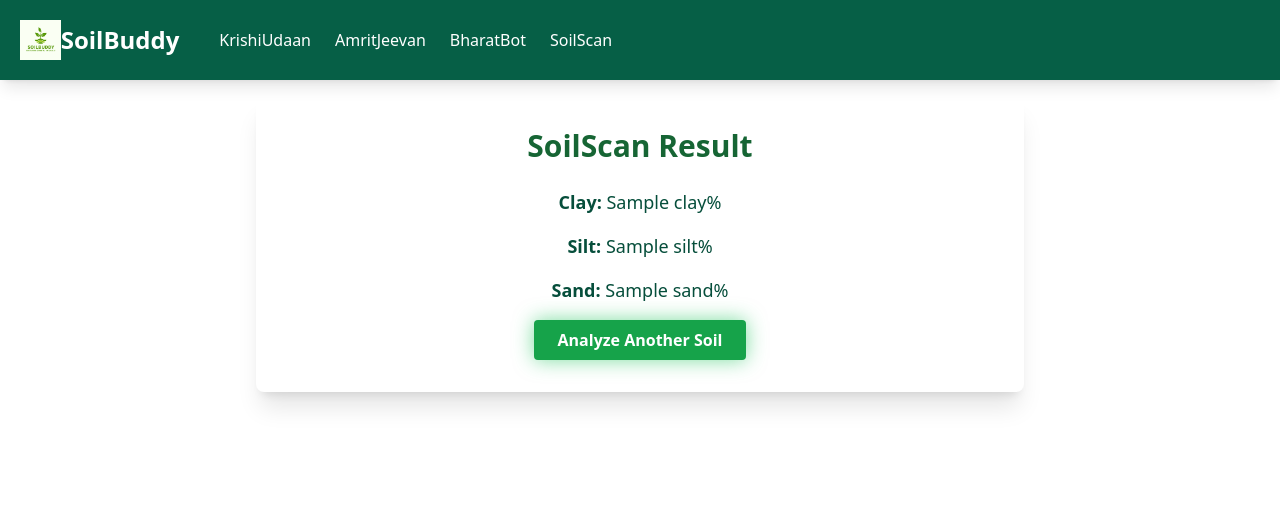
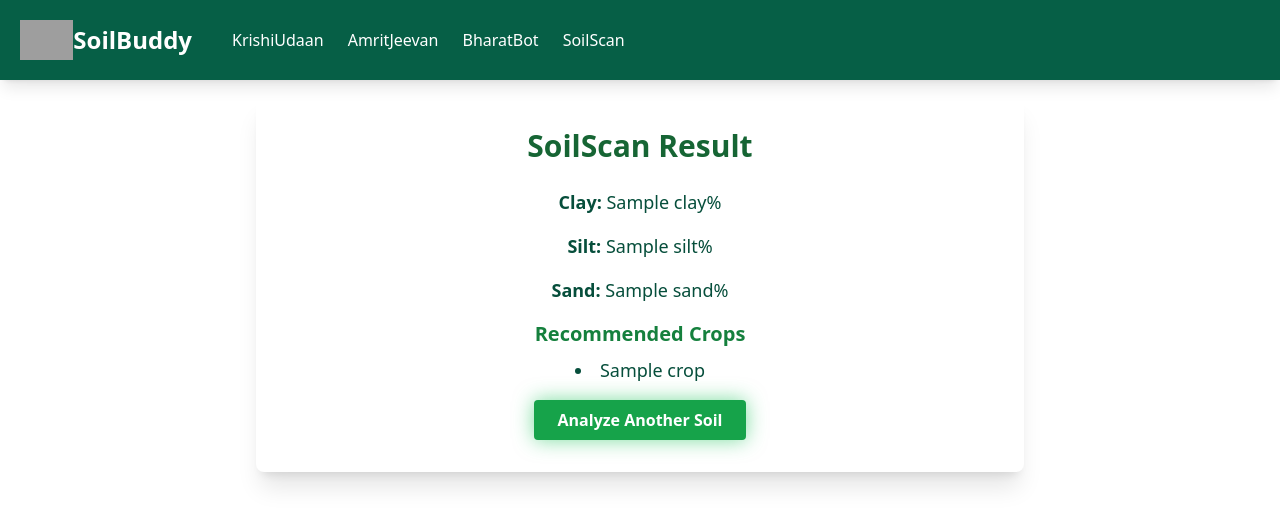
Before and after one commit to gamechangerfrombihar/SoilBuddy, a Flask app: template templates/SoilScanResult.html in a window 1280 px wide. Shown: the top 526 px of the page. Run offline with Flask 3, Linux system fonts and the light colour scheme; the template is opened without the code that fills it: most values are stand-ins (such as "Sample title", 1, 10 or a date in 2020); some libraries are stand-ins or nearby versions; grey boxes are pictures that could not be loaded.

Commit message:
Update SoilScanResult.html

```diff
--- a/templates/SoilScanResult.html
+++ b/templates/SoilScanResult.html
@@ -21,7 +21,7 @@
     <div class="container mx-auto flex flex-wrap p-5 flex-row items-center justify-between">
       <div class="flex items-center space-x-10">
         <a href="/" class="flex items-center">
-          <img src="/templates/SoilBuddy Logo.png" alt="SoilBuddy Logo" class="h-10 w-auto">
+          <img src="/static/SoilBuddy Logo.png" alt="SoilBuddy Logo" class="h-10 w-auto">
           <span class="text-2xl font-semibold">SoilBuddy</span>
         </a>
         <div class="flex space-x-6 text-sm md:text-base">
@@ -45,6 +45,18 @@
         <p class="text-lg"><strong>Clay:</strong> {{ soil_params['Clay'] }}%</p>
         <p class="text-lg"><strong>Silt:</strong> {{ soil_params['Silt'] }}%</p>
         <p class="text-lg"><strong>Sand:</strong> {{ soil_params['Sand'] }}%</p>
+
+        {% if crops %}
+          <div class="mt-4 text-center">
+            <h3 class="text-xl font-semibold text-green-700 mb-2">Recommended Crops</h3>
+            <ul class="list-disc list-inside text-lg">
+              {% for crop in crops %}
+                <li>{{ crop }}</li>
+              {% endfor %}
+            </ul>
+          </div>
+        {% endif %}
+
       {% else %}
         <p class="text-gray-600 text-center">No soil data available.</p>
       {% endif %}
```
